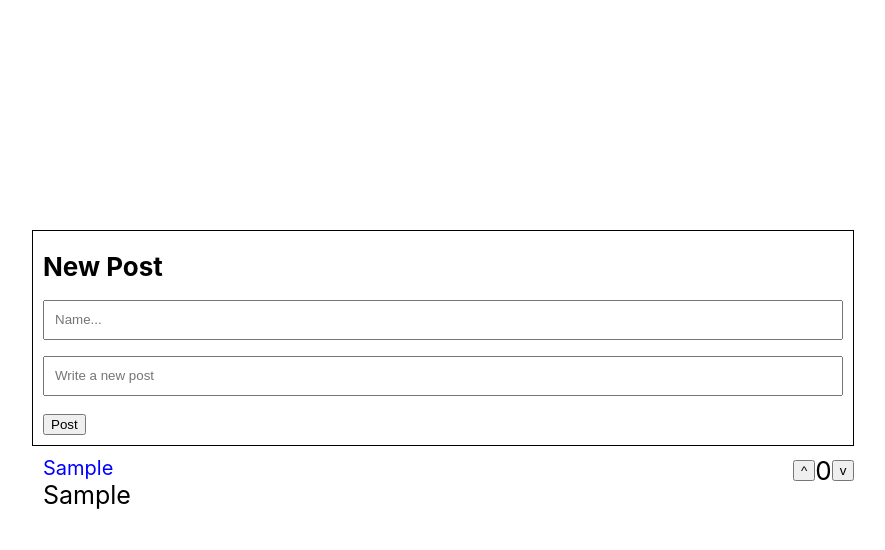
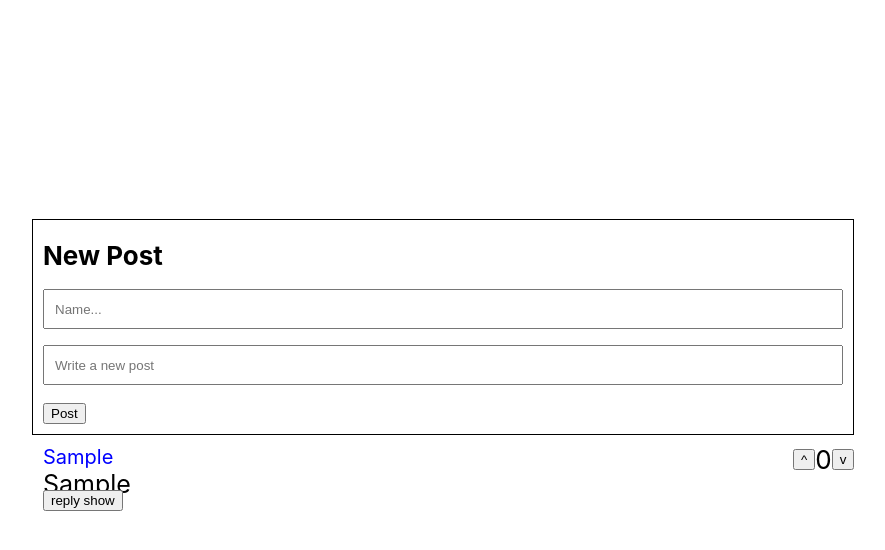
Before and after one commit to jlyu015/CS110, a React (Create React App) app in the folder lab4-files/my-app/: page / in a window 1280 px wide. Both pictures are taken after typing "Sample", "Sample" into the empty fields and a click on the button "Post". Shown: the top 550 px of the page, without its empty margins (197-1082 px from the left). Built offline with nearby package versions, Linux system fonts and the light colour scheme.

Commit message:
Revert "get rid of reply button at depth 3"
This reverts commit e6a75240351a08f124977786f4b0e6c57cb4e46c.

```diff
--- a/lab4-files/my-app/src/comment.js
+++ b/lab4-files/my-app/src/comment.js
@@ -11,10 +11,10 @@ function Comment(props) {
       setComments([...comments, comment]);
     }
     const addReply = (reply, depth) => {
-        // if(props.depth < 3){
-        //     props.addReply(reply);
-        //     reply.depth = depth + 1;
-        // }
+        if(props.depth < 3){
+            props.addReply(reply);
+            reply.depth = depth + 1;
+        }
     }
     const toggleShowPost = () => {
         setShow(!show);
@@ -30,12 +30,12 @@ function Comment(props) {
 
             <Voter/>
             <div className = "reply button">
-                {props.depth < 3 && <button onClick={()=>setShow(!show)}>reply {!show? "show":"hide"}</button>}
+                <button onClick={()=>setShow(!show)}>reply {!show? "show":"hide"}</button>
             </div>
             {show && <NewPost addComment = {addComment}/>}
             <div className="commentContainer">
                 {comments.map((comment)=> (
-                    <Comment addComment = {addReply} comment={comment} depth = {props.depth + 1}></Comment>
+                    <Comment addComment = {addReply} comment={comment} ></Comment>
                 ))}
             </div>
         </div>
```
